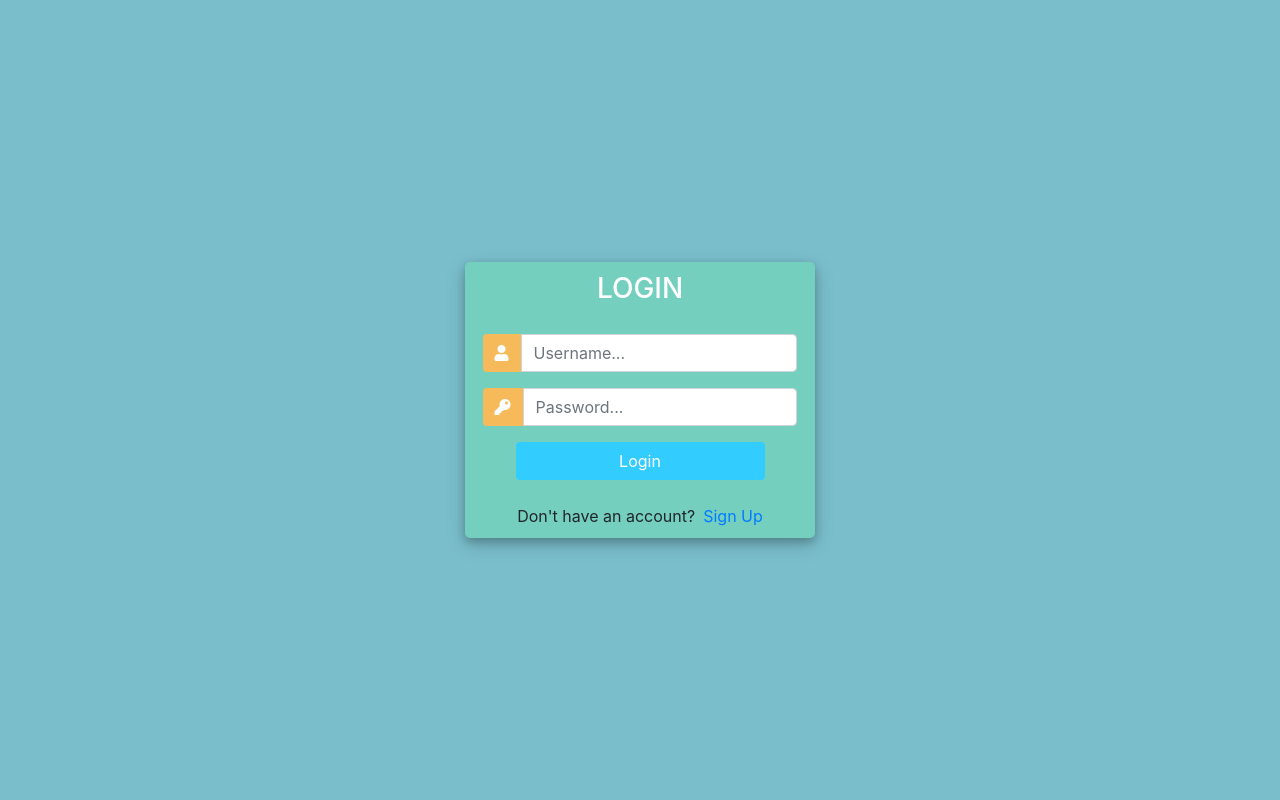
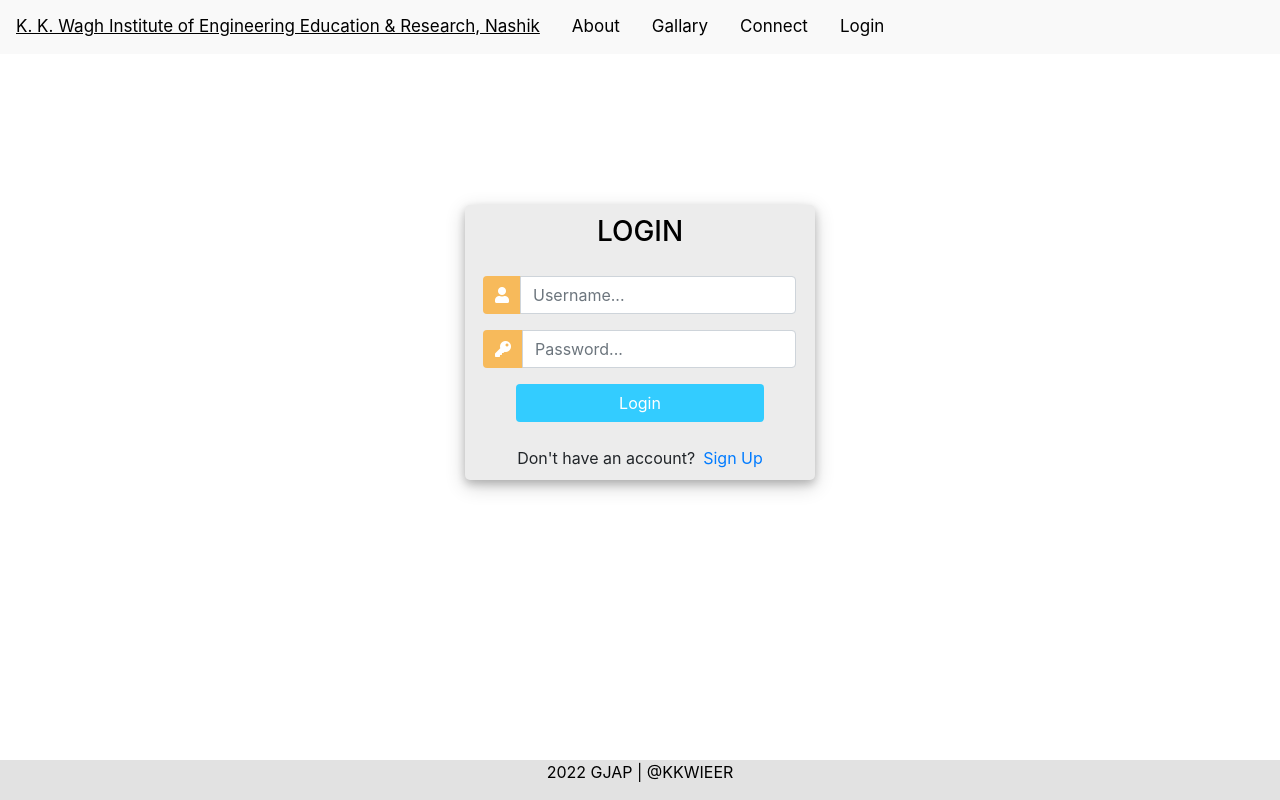
Before and after one commit to GautamBharte/Hostel-Management-System, a Django app: template templates/accounts/login.html in a window 1280 px wide. Run offline with Django 3.2, Linux system fonts and the light colour scheme; the template is opened without the code that fills it, so the values that code supplies are empty; some libraries are stand-ins or nearby versions.

Commit message:
modified and improved login methods

```diff
--- a/KKWIEER_Hostel/views.py
+++ b/KKWIEER_Hostel/views.py
@@ -59,7 +59,7 @@ def loginPage(request):
 
 def logoutUser(request):
     logout(request)
-    return redirect('login')
+    return redirect(home)
 
 
 def home(request):
--- a/templates/accounts/login.html
+++ b/templates/accounts/login.html
@@ -1,5 +1,6 @@
-<!DOCTYPE html>
-<html>
+{% extends 'accounts/main.html' %}
+{% load static %}
+{% block content %}
 
 <head>
 	<title>Login</title>
@@ -13,14 +14,14 @@
 		html {
 			margin: 0;
 			padding: 0;
-			height: 100%;
-			background: #7abecc !important;
+			height: 85%;
+			background: #ffffff !important;
 		}
 		.user_card {
 			width: 350px;
 			margin-top: auto;
 			margin-bottom: auto;
-			background: #74cfbf;
+			background: #ececec;
 			position: relative;
 			display: flex;
 			justify-content: center;
@@ -38,7 +39,7 @@
 		}
 
 		#form-title{
-			color: #fff;
+			color: rgb(0, 0, 0);
 
 		}
 
@@ -122,4 +123,4 @@
 	</div>
 </body>
 
-</html>
+{% endblock %}
--- a/templates/accounts/main.html
+++ b/templates/accounts/main.html
@@ -14,6 +14,12 @@
     <link rel="stylesheet" href="{% static '/css/navbar.css' %}?{% now "U" %}">
     <link rel="stylesheet" href="{% static '/css/database.css' %}?{% now "U" %}">
     <link rel="stylesheet" href="{% static '/css/prifile.css' %}?{% now "U" %}">
+
+    <!-- Auth imports -->
+    <link rel="stylesheet" href="https://stackpath.bootstrapcdn.com/bootstrap/4.1.3/css/bootstrap.min.css" integrity="sha384-MCw98/SFnGE8fJT3GXwEOngsV7Zt27NXFoaoApmYm81iuXoPkFOJwJ8ERdknLPMO" crossorigin="anonymous">
+	<script src="https://ajax.googleapis.com/ajax/libs/jquery/3.3.1/jquery.min.js"></script>
+	<link rel="stylesheet" href="https://use.fontawesome.com/releases/v5.6.1/css/all.css" integrity="sha384-gfdkjb5BdAXd+lj+gudLWI+BXq4IuLW5IT+brZEZsLFm++aCMlF1V92rMkPaX4PP" crossorigin="anonymous">
+
 </head>
 
 <body>
@@ -22,7 +28,7 @@
 
     {% endblock %}
     <div class="footer">
-        <p>Footer</p>
+        <p>2022 GJAP | @KKWIEER</p>
     </div>
 </body>
 
--- a/templates/accounts/navbar.html
+++ b/templates/accounts/navbar.html
@@ -9,16 +9,21 @@
 </style>
 
 <div class="topnav" id="myTopnav">
-    <a href="#home" class="active">K. K. Wagh Institute of Engineering Education & Research, Nashik</a>
-    {% if request.user.is_staff %}
+    <a href="{% url 'name' %}" class="active">K. K. Wagh Institute of Engineering Education & Research, Nashik</a>
+    {% if not request.user.is_authenticated %}
     <a href="#about">About</a>
     <a href="#news">Gallary</a>
     <a href="#contact">Connect</a>
+    {% endif %}
+    {% if not request.user.is_authenticated %}
+    <a href="{% url 'login' %}">Login</a>
     {% endif %}
     <a href="javascript:void(0);" class="icon" onclick="myFunction()">
         <i class="fa fa-bars"></i>
     </a>
 
+    {% if request.user.is_authenticated %}
     <span class="hello-msg">Hello, {{request.user}}</span>
     <span><a class="hello-msg" href="{% url 'logout' %}">Logout</a></span>
+    {% endif %}
 </div>
--- a/templates/accounts/student_dashboard.html
+++ b/templates/accounts/student_dashboard.html
@@ -1,6 +1,2 @@
-{% extends 'accounts/main.html' %}
-{% block content %}
 
 {% include 'accounts/profile.html' %}
-
-{% endblock %}
```
Also changed, not shown: templates/accounts/register.html (+8 -7 lines), db.sqlite3.
